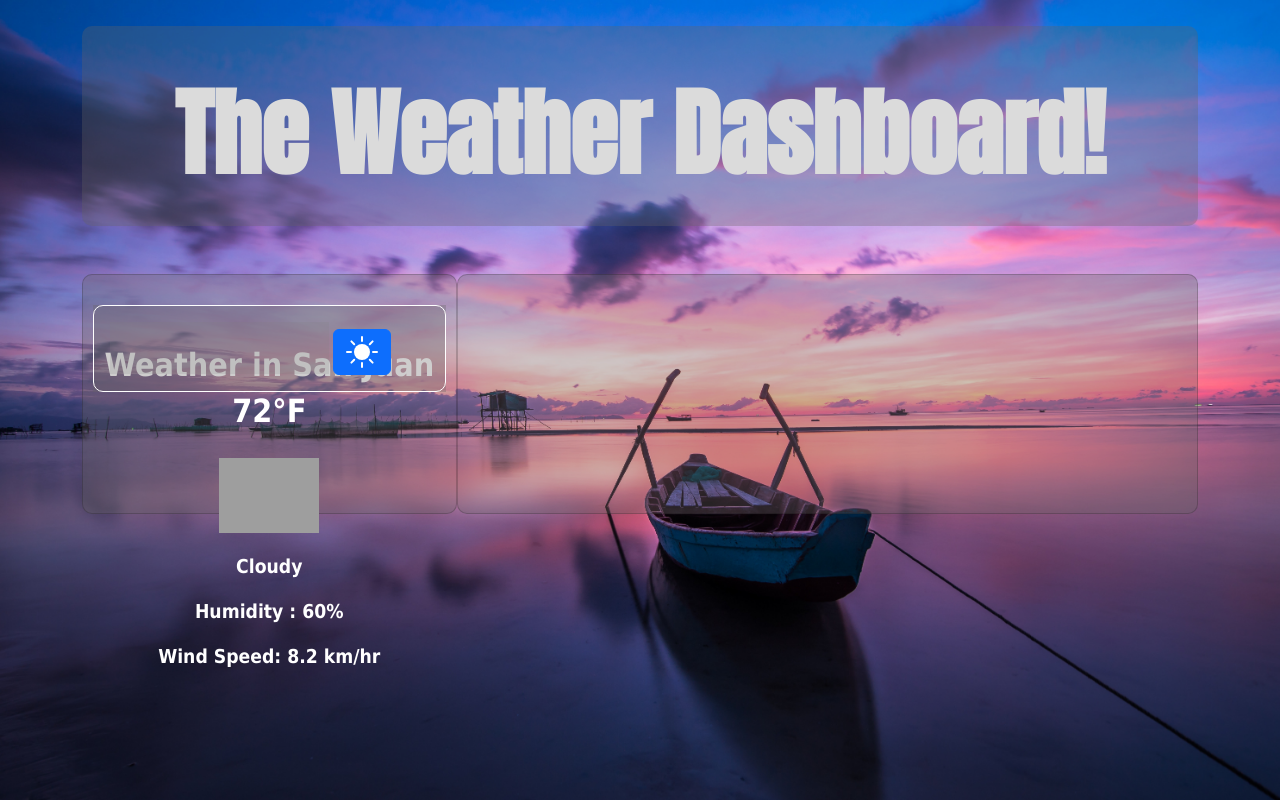
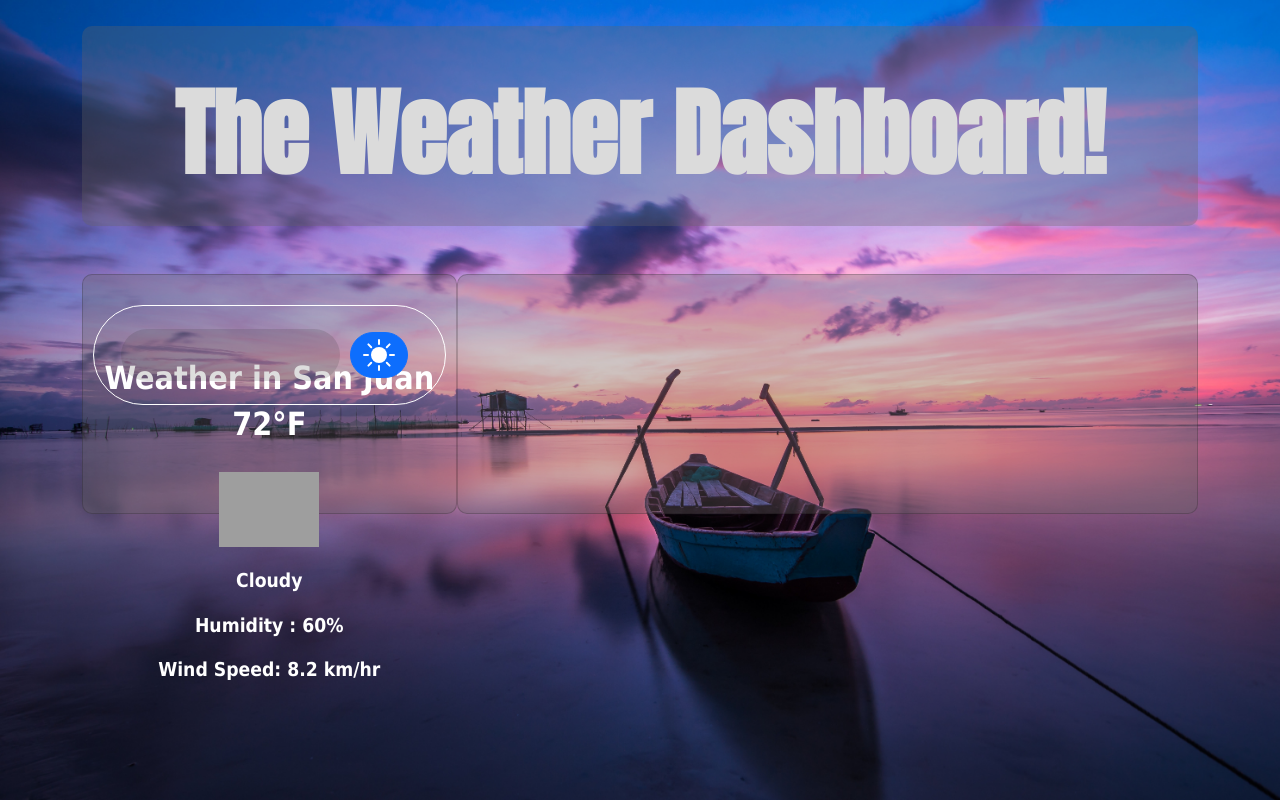
Before and after one commit to Bryan3D/WeatherDashboard, a website: page index.html in a window 1280 px wide. Drawn offline with nearby package versions, Linux system fonts and the light colour scheme; grey boxes are pictures that could not be loaded; a web font is replaced by a local one.

Commit message:
Update #8

```diff
--- a/assest/css/style.css
+++ b/assest/css/style.css
@@ -47,7 +47,7 @@ html {
     margin: 0 auto;
     margin-top: 20px;
     margin-bottom: 20px;
-    background: #68646452;
+
   }
 
   .card{
@@ -113,7 +113,6 @@ html {
     align-items: center;
     width: 100%;
     height: 100%;
-
     border-radius: 10px;
     padding: 10px;
   }
@@ -130,24 +129,37 @@ html {
 }
 
 .input{
-
   padding:1em;
-  background: #68646400;
+  display: flex;
+  justify-content: center;
+  align-items: center;
   border: 1px solid rgb(255, 255, 255);
-  border-radius: 10px;
-
-
+  border-radius: 50px;
+  -webkit-border-radius: 50px;
+  -moz-border-radius: 50px;
+  -ms-border-radius: 50px;
+  -o-border-radius: 50px;
 }
 
 input.search-bar{
   border: none;
   outline: none;
-  background: #7c7c7c2b;
+  background: #3736362b;
   color: rgb(248, 248, 37);
   font-family: 'Cairo', sans-serif;
   padding: 0.5rem 1em;
   font-size: 150%;
   width: calc(100% - 100px);
+  border-radius: 50px;
+}
+
+button{
+  margin:10px;
+  border-radius: 30px !important;
+  -webkit-border-radius: 30px !important;
+  -moz-border-radius: 30px !important;
+  -ms-border-radius: 30px !important;
+  -o-border-radius: 30px !important;
 }
 
 button:hover{
@@ -155,5 +167,9 @@ button:hover{
   color: rgb(248, 248, 37);
 }
 
+.description{
+  text-transform: capitalize;
+}
+
 @import url('https://fonts.googleapis.com/css2?family=Cairo:wght@700&display=swap');
 @import url('https://fonts.googleapis.com/css2?family=Anton&family=Cairo:wght@700&family=Rubik+Storm&display=swap');
```
Also changed, not shown: README.md, 1 other file.
